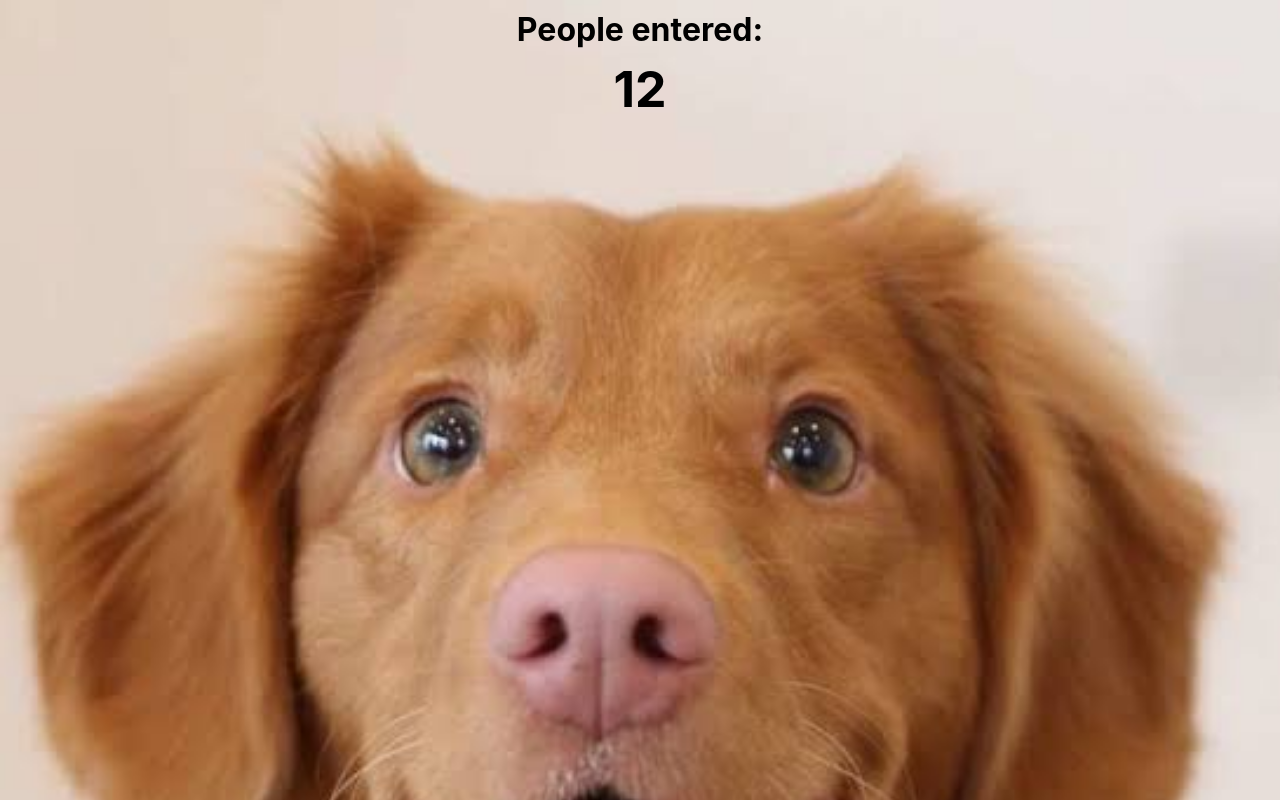
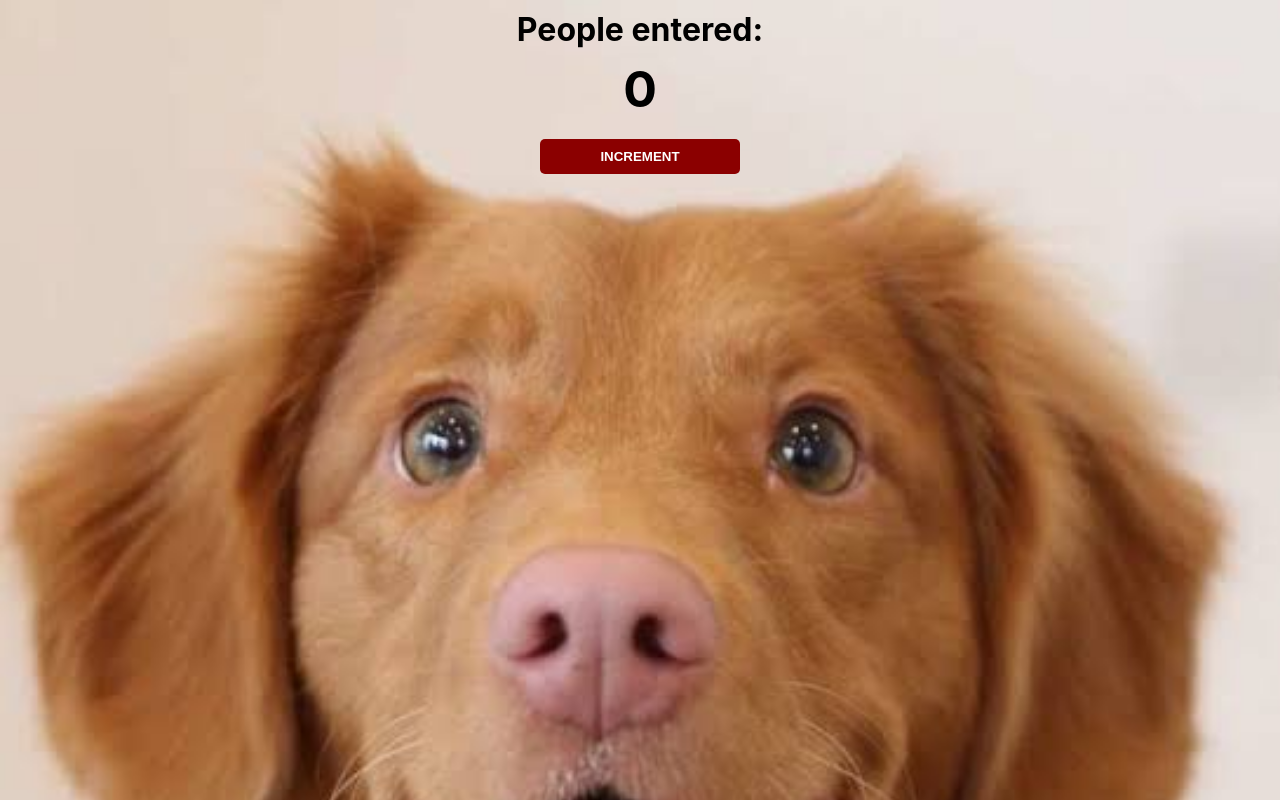
Before and after one commit to justiniyke29/passenger-counter, a plain HTML site: page javascript/passenger-counter.html in a window 1280 px wide. Drawn offline with Linux system fonts and the light colour scheme.

Commit message:
new update
completed on 11th of june 2022. i added the countEL so the html page increase upon being clicked

```diff
--- a/javascript/index.js
+++ b/javascript/index.js
@@ -1 +1,7 @@
-document.getElementById("count-el").innerText=12
+let countEl = document.getElementById("count-el")
+console.log(countEl)
+let count=0
+function increment(){
+    count= count +1
+    countEl.innerText=count
+}
--- a/javascript/passenger-counter.html
+++ b/javascript/passenger-counter.html
@@ -5,6 +5,7 @@
 <body>
     <h1> People entered: </h1>
     <h2 id="count-el">0</h2>
+    <button id="increment-btn"onclick="increment()">INCREMENT</button>
     <script src="index.js"> </script>
     </script>
 </body>
```
Also changed, not shown: 1 other file.
